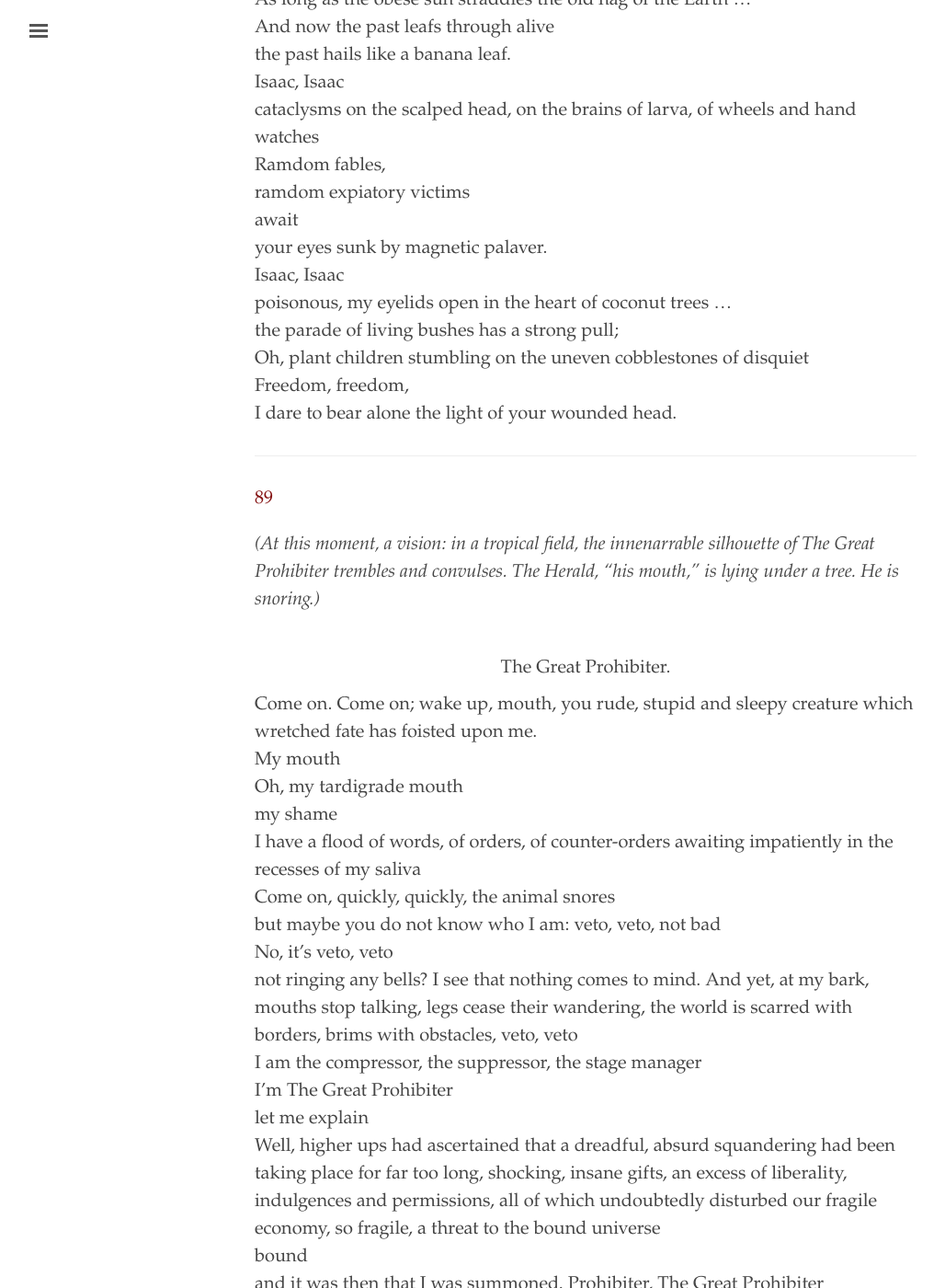
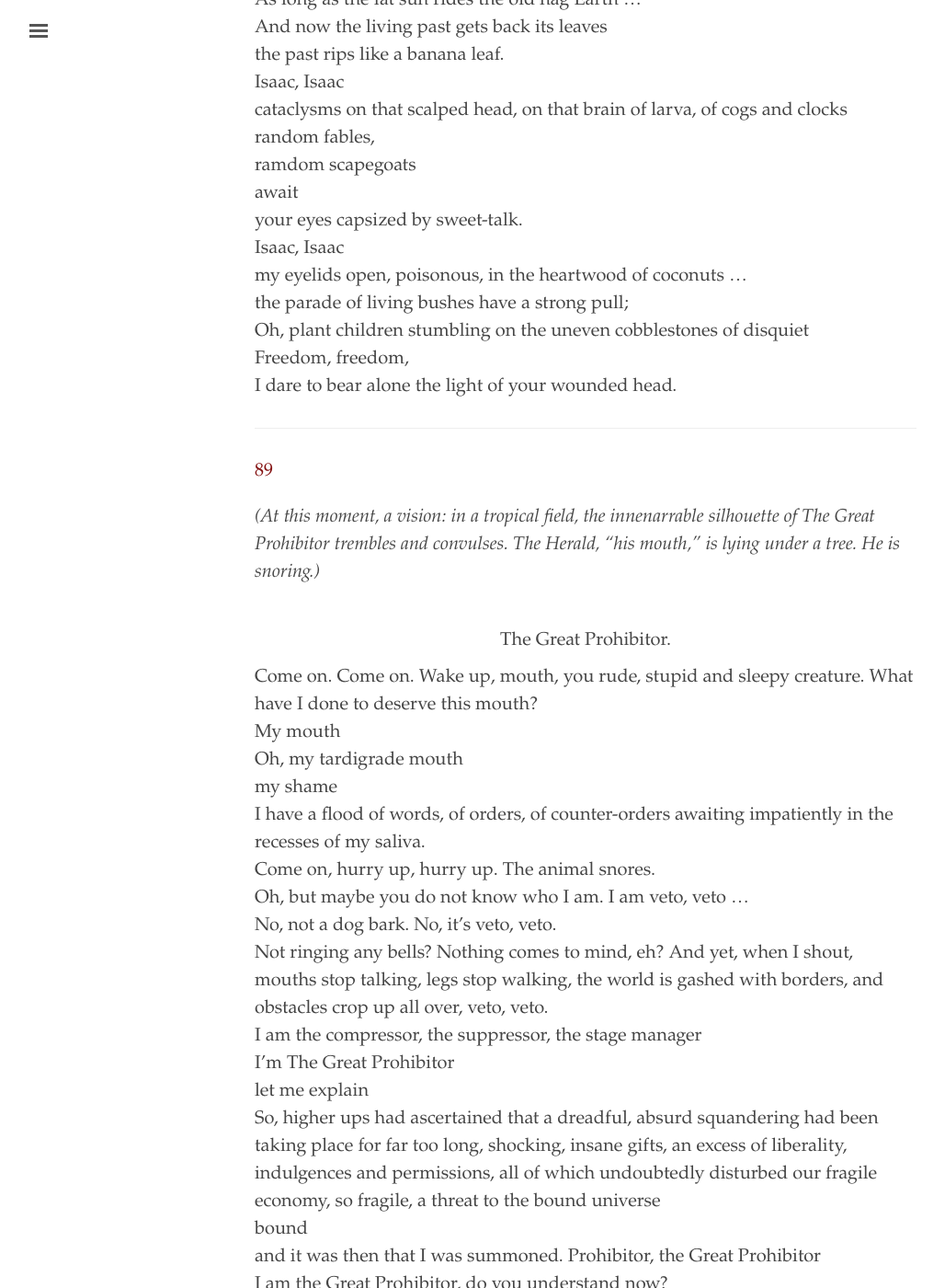
Before and after one commit to elotroalex/chiens, a Jekyll site: the page built from _texts/translation.md, in a window 1280 px wide and 1400 px high, scrolled down 100365 px. Shown: the whole window at 92% size, without its empty margins (3-1031 px from the left). Built offline with Jekyll 4.4.1, drawn with Linux system fonts in a browser that asks for light colours; some of the changed text lies outside the part shown.

Commit message:
up to about the end of act 1 - revision 6

```diff
--- a/_texts/translation.md
+++ b/_texts/translation.md
@@ -121,24 +121,24 @@ Please note that the following text contains violence in many guises, including
 - my voice exhales umbels of feather,
 - my evergreen voice can dig a thousand harmonious songs
 - from the hollow basins
-- my voice of eyelashes hones a thousand victorious insects
-- my voice, a pretty flamboyant golden bird
-- of sky muslin, of irresistible desires,
-- my moist voice rolls out in streams
-- of fearless doves over pebbles
+- my eyelashed voice hones a thousand triumphant insects
+- my voice, a pretty bird aflame with gold
+- with muslin divine, with irresistible desires,
+- my moist voice flows in streams
+- of valorous doves over pebbles
 - of jasper and ecbatana...
 
 - {:.sp} Toussaint.
 
-- {:.pr.i} Who hides there, piercing me with silver and gold, besieging me with dangers and strange caresses?
-
-- {:.sp} The Man Reciter.
-
-- {:.pr.i} I've consulted the sacred dice. I say, a royal being slumbers in you on a narrow bed.
-
-- {:.sp} Toussaint.
-
-- {:.pr.i} I say, the Republic has belled the world a new swing by hammering three golden words...
+- {:.pr.i} Who goes there, piercing me with silver and gold, besieging me with dangers and strange caresses?
+
+- {:.sp} The Man Reciter.
+
+- {:.pr.i} I've consulted the sacred dice. I say that a royal being slumbers on a narrow bed inside of you.
+
+- {:.sp} Toussaint.
+
+- {:.pr.i} I say that the Republic has hammered the world a new swing with three golden words...
 
 - {:.sp} Second Voice of Temptation.
 
@@ -152,8 +152,8 @@ Please note that the following text contains violence in many guises, including
 
 - I take one step
 - Ah. I take another.
-- spare me the insult of your promises and go, for me to dislodge
-- the carrion and mud.
+- Allow me to dislodge the carrion and mud
+- without the insult of your promises.
 
 - {:.sp} Third Voice of Temptation.
 
@@ -163,9 +163,9 @@ Please note that the following text contains violence in many guises, including
 
 - Night feast
 - wine cellar, meat
-- the cleaved houses stitch a serpent motif
+- the cleaved houses stitch together a serpent motif
 - fer-de-lance and rose window
-- towns bounce, lambs with yellow fever
+- towns jump like sheep from yellow fever
 - the swollen Artibonite plays the peacock;
 - on the broken dike
 - windows open up ever after.
@@ -253,7 +253,7 @@ Please note that the following text contains violence in many guises, including
 
 [8]({{site.baseurl}}/chiens/p008.html){:.pagetitle}
 
-- {:.pr.i} and I am young. I am plush with youth, with a childhood prior to doors and windows, with a childhood of libations and offerings over my eyes, over the hours. On my cheek hangs a dry lake, weeping for the trees of Judea bathed in crocuses and
+- {:.pr.i} and I am young. I am plush with youth, with a childhood prior to doors and windows, with a childhood of libations and offerings over my eyes, over the hours. A dry lake hangs on my cheek, weeping for the trees of Judea bathed in crocuses and
 - anemones
 - I am naked.
 - I am naked on the stones.
@@ -308,7 +308,7 @@ Please note that the following text contains violence in many guises, including
 - Blind by the grace of god and fear.
 - Do you see nothing in the new grass?
 - Nothing in the ground's churn and the
-- Convulsive frolic of plants?
+- convulsive frolic of plants?
 - Nothing in the sea, really?
 - I see ... I hear ... I will talk ...
 - Oh, the vampire sun sucks my blood once more,
@@ -910,7 +910,7 @@ Please note that the following text contains violence in many guises, including
 
 - {:.sp} The Chorus.
 
-- {:.pr} Kiss of precious stones, oblivion of blood, beautiful as the unleashed memory of fresh forgetting, revenge rose up with the ear of the day, and all the vanilla dust weaving the nights' flesh, and all the wasps salivating the nights' cassava, and all the barracudas signing the back of the night, have been forced to see through their keyhole eye.
+- {:.pr} Kiss of precious stones, oblivion of blood, beautiful as the unleashed memory of fresh forgetting, revenge rose up with the day's ear, and all the vanilla dust weaving the nights' flesh, and all the wasps salivating the nights' cassava, and all the barracudas signing the night's backside have been forced to see through their keyhole eye.
 
 ---
 
@@ -3206,32 +3206,32 @@ Oh, steps; hooves of horses; crawling larvae grown in the valley of my ears. Con
 
 - {:.sp} The Son.
 
-- Grace, I ask for grace.
-
-- {:.sp} Toussaint.
-
-- Who asks for grace?
+- Mercy, I ask for mercy.
+
+- {:.sp} Toussaint.
+
+- Who asks for pity?
 - who tries by this incongruous word to erase the blackboard and fire?
-- Who asks for grace?
-- Do I ask for grace from my irritated eyes?
+- Who asks for mercy?
+- Do I ask for mercy from my red eyes?
 - don't I suffer my irreparable visions?
 - and I don't need a harpoon. And I don't need a sledge axe.
 - No forgiveness.
-- {: .pr} My heart goes back to the ancient flint, the old tinder Africa deposited inside my heart.
-- I hate you. I hate you.
+- {: .pr} I've brought my heart back to the ancient flint, the old amadou that Africa deposited deep inside of me.
+- I hate you. I hate you all.
 - And my hate will not die.
-- As long as the obese sun straddles the old nag of the Earth ...
-- And now the past leafs through alive
-- the past hails like a banana leaf.
+- As long as the fat sun rides the old nag Earth ...
+- And now the living past gets back its leaves
+- the past rips like a banana leaf.
 - Isaac, Isaac
-- {: .pr} cataclysms on the scalped head, on the brains of larva, of wheels and hand watches
-- Ramdom fables,
-- ramdom expiatory victims
+- {: .pr} cataclysms on that scalped head, on that brain of larva, of cogs and clocks
+- random fables,
+- ramdom scapegoats
 - await
-- your eyes sunk by magnetic palaver.
+- your eyes capsized by sweet-talk.
 - Isaac, Isaac
-- poisonous, my eyelids open in the heart of coconut trees ...
-- the parade of living bushes has a strong pull;
+- my eyelids open, poisonous, in the heartwood of coconuts ...
+- the parade of living bushes have a strong pull;
 - Oh, plant children stumbling on the uneven cobblestones of disquiet
 - Freedom, freedom,
 - I dare to bear alone the light of your wounded head.
@@ -3240,26 +3240,26 @@ Oh, steps; hooves of horses; crawling larvae grown in the valley of my ears. Con
 
 [89]({{site.baseurl}}/chiens/p089.html){:.pagetitle}
 
-*(At this moment, a vision: in a tropical field, the innenarrable silhouette of The Great Prohibiter trembles and convulses. The Herald, "his mouth," is lying under a tree. He is snoring.)*
-
-- {:.sp} The Great Prohibiter.
-
-- {: .pr} Come on. Come on; wake up, mouth, you rude, stupid and sleepy creature which wretched fate has foisted upon me.
+*(At this moment, a vision: in a tropical field, the innenarrable silhouette of The Great Prohibitor trembles and convulses. The Herald, "his mouth," is lying under a tree. He is snoring.)*
+
+- {:.sp} The Great Prohibitor.
+
+- {: .pr} Come on. Come on. Wake up, mouth, you rude, stupid and sleepy creature. What have I done to deserve this mouth?
 - My mouth
 - Oh, my tardigrade mouth
 - my shame
-- {: .pr} I have a flood of words, of orders, of counter-orders awaiting impatiently in the recesses of my saliva
-- Come on, quickly, quickly, the animal snores
-- but maybe you do not know who I am: veto, veto, not bad
-- No, it's veto, veto
-- {: .pr} not ringing any bells? I see that nothing comes to mind. And yet, at my bark, mouths stop talking, legs cease their wandering, the world is scarred with borders, brims with obstacles, veto, veto
+- {: .pr} I have a flood of words, of orders, of counter-orders awaiting impatiently in the recesses of my saliva.
+- Come on, hurry up, hurry up. The animal snores.
+- Oh, but maybe you do not know who I am. I am veto, veto ...
+- No, not a dog bark. No, it's veto, veto.
+- {: .pr} Not ringing any bells? Nothing comes to mind, eh? And yet, when I shout, mouths stop talking, legs stop walking, the world is gashed with borders, and obstacles crop up all over, veto, veto.
 - I am the compressor, the suppressor, the stage manager
-- I'm The Great Prohibiter
+- I'm The Great Prohibitor
 - let me explain
-- {:.pr} Well, higher ups had ascertained that a dreadful, absurd squandering had been taking place for far too long, shocking, insane gifts, an excess of liberality, indulgences and permissions, all of which undoubtedly disturbed our fragile economy, so fragile, a threat to the bound universe
+- {:.pr} So, higher ups had ascertained that a dreadful, absurd squandering had been taking place for far too long, shocking, insane gifts, an excess of liberality, indulgences and permissions, all of which undoubtedly disturbed our fragile economy, so fragile, a threat to the bound universe
 - bound
-- and it was then that I was summoned. Prohibiter, The Great Prohibiter
-- I am The Great Prohibiter, you understand?
+- and it was then that I was summoned. Prohibitor, the Great Prohibitor
+- I am the Great Prohibitor, do you understand now?
 - He who reigns, reins, restraints, retains and constraints.
 - {:.pr} the negative order, defense personified, the eloquent handcuff, the jail lock, the gag on the well-hung tongue, the less which is the contrary of more, the stop which is the exact opposite of true movement, not the station,
 
@@ -3279,7 +3279,7 @@ Oh, steps; hooves of horses; crawling larvae grown in the valley of my ears. Con
 
 - But I don't see anyone. Just trees and the savanna.
 
-- {:.sp} The Great Prohibiter.
+- {:.sp} The Great Prohibitor.
 
 - Fool! Well then, yell the law at the trees, at the savanna.
 
@@ -3287,7 +3287,7 @@ Oh, steps; hooves of horses; crawling larvae grown in the valley of my ears. Con
 
 - {:.i2} At the trees? at the savanna?
 
-- {:.sp} The Great Prohibiter.
+- {:.sp} The Great Prohibitor.
 
 - {: .pr} I say: at the trees and the savanna, at the rain and the sun ... As if, on this continent of fugitive Indians, the accents of the law had not been engraved first and foremost on the steady ears of the trees and the savanna.
 
@@ -3295,7 +3295,7 @@ Oh, steps; hooves of horses; crawling larvae grown in the valley of my ears. Con
 
 - Really! on the trees! on the savanna! laws!
 
-- {:.sp} The Great Prohibiter.
+- {:.sp} The Great Prohibitor.
 
 - {: .pr} Ignorant is he who knows the name of Don Cristóbal Colón, Admiral of the Ocean Sea, and ignores that of Rodrigo de Escovedo, Royal Notary. So learn, my friend, that the caravels which traveled here were not only pregnant with arms, food, horses, riders ... They had, first and foremost, bellies chuck-full of roaring and repressive laws.
 
@@ -3311,7 +3311,7 @@ Oh, steps; hooves of horses; crawling larvae grown in the valley of my ears. Con
 
 - {:.i2} Laws, bellies full of laws; repressive laws.
 
-- {:.sp} The Great Prohibiter.
+- {:.sp} The Great Prohibitor.
 
 - {: .pr} And while we're on this lesson, I wouldn't want you to ignore the name of my genius precursor here in Hispaniola: Alonzo de Hojeda. Remember that name, Don Alonzo de Hojeda; just as history remembers his iconic gesture: offering the cacique Caonabo the most valuable thing in the world. Can you guess what he offered the wide-eyed Caonabo? A *turey*, a sacred *turey*, i.e. a nice pair of handcuffs. He-he, you understand now, herald. Come on. Let's go.
 
@@ -3319,7 +3319,7 @@ Oh, steps; hooves of horses; crawling larvae grown in the valley of my ears. Con
 
 - {:.pr} *(After a trumpet blast)* To the wind, to the rain, to the sun, to the trees of the new world, hello. *(Trumpet blast.)*
 
-- {:.sp} The Great Prohibiter *(yelping.)*
+- {:.sp} The Great Prohibitor *(yelping.)*
 
 - {:.pr} Veto, veto, veto.
 
```
Also changed, not shown: other parts of _texts/translation.md (+6 -6 lines).
